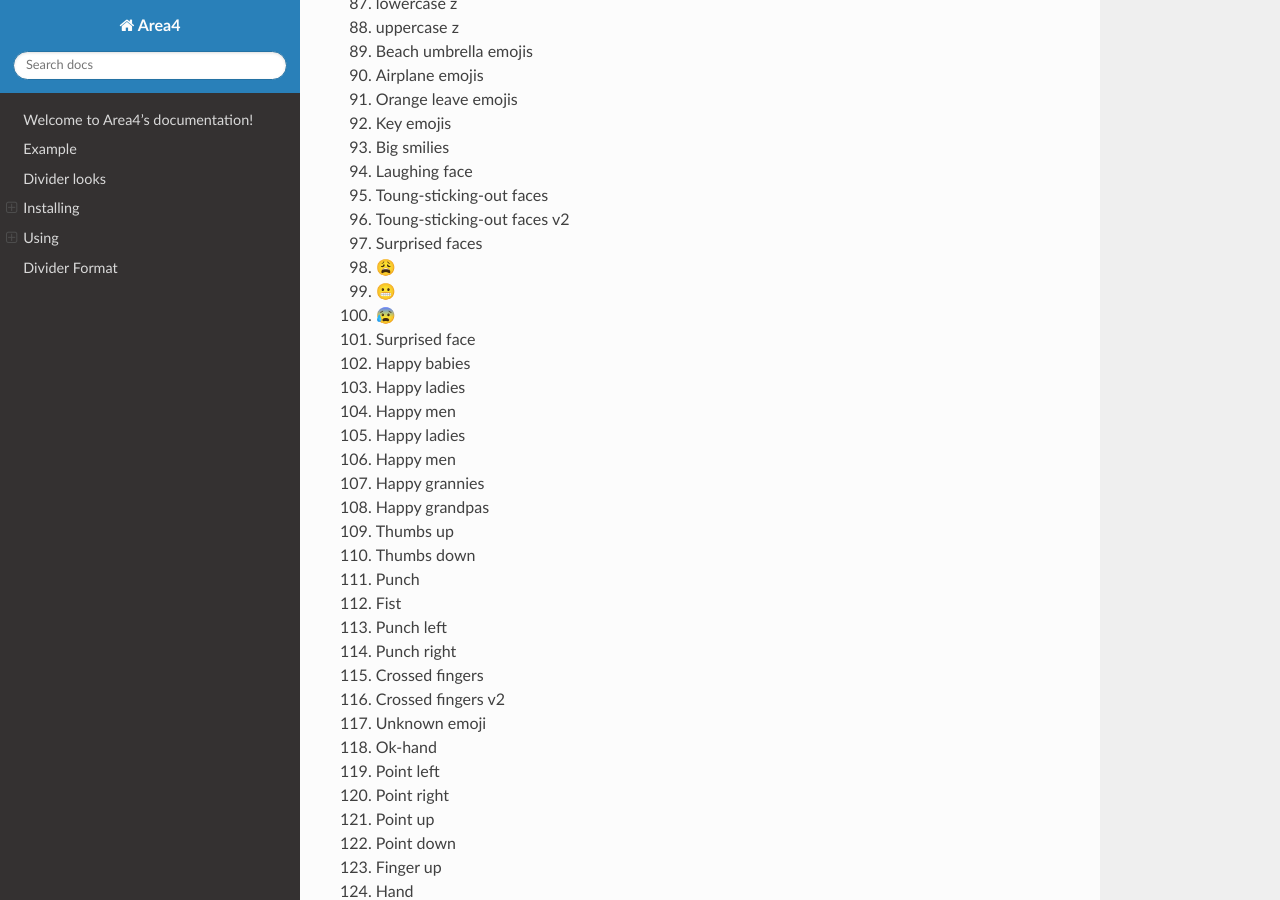
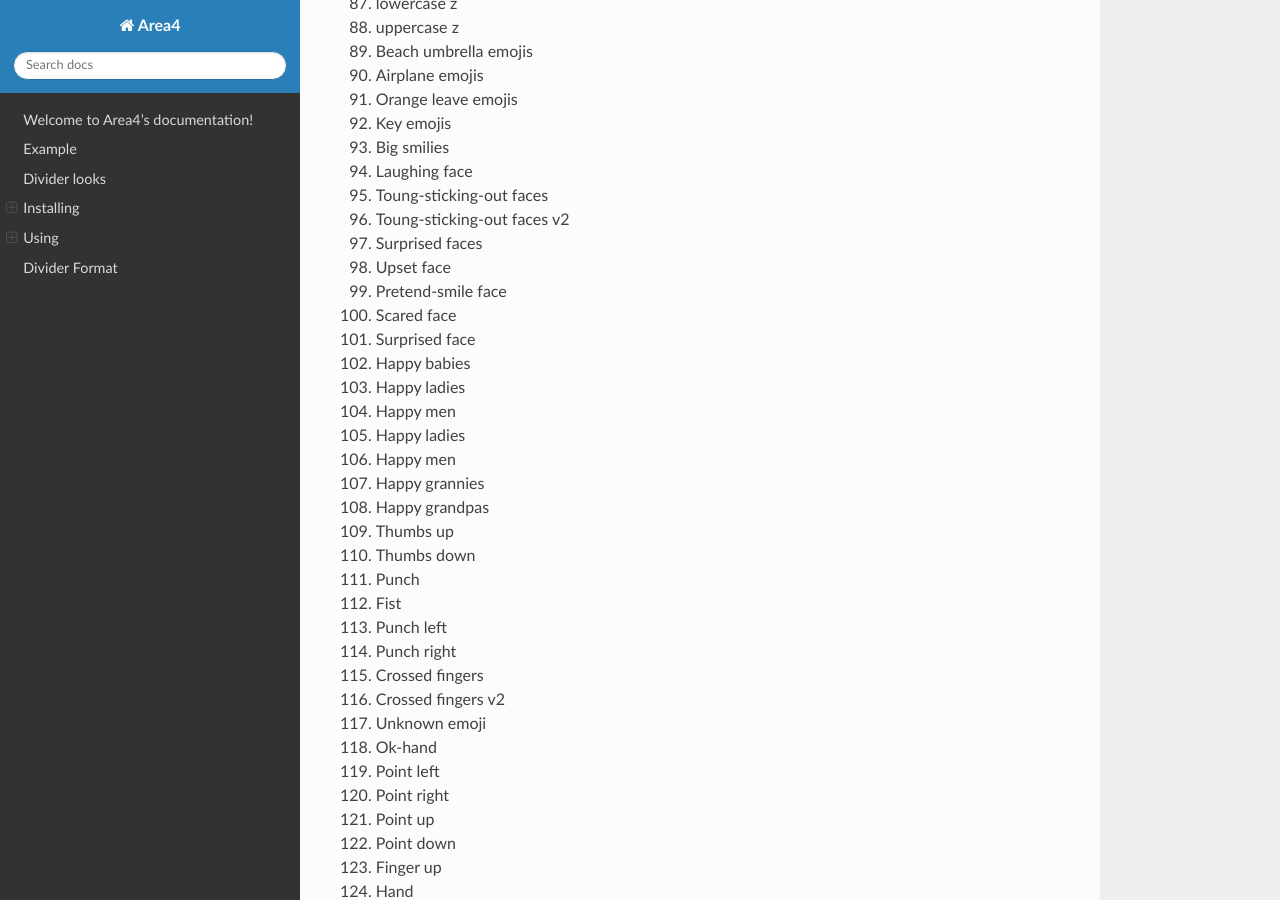
Before and after one commit to area4lib/area4, a Sphinx documentation site: the page built from docs/index.rst, in a window 1280 px wide and 900 px high, scrolled down 2763 px. Built offline with Sphinx 7.4.7 and the Read the Docs theme 2.0.0, drawn with Linux system fonts in a browser that asks for light colours.

Commit message:
Convert from emojis to words

```diff
--- a/docs/index.rst
+++ b/docs/index.rst
@@ -148,9 +148,9 @@ Divider looks
 95. Toung-sticking-out faces
 96. Toung-sticking-out faces v2
 97. Surprised faces
-98. 😩
-99. 😬
-100. 😰
+98. Upset face
+99. Pretend-smile face
+100. Scared face
 101. Surprised face
 102. Happy babies
 103. Happy ladies
```
